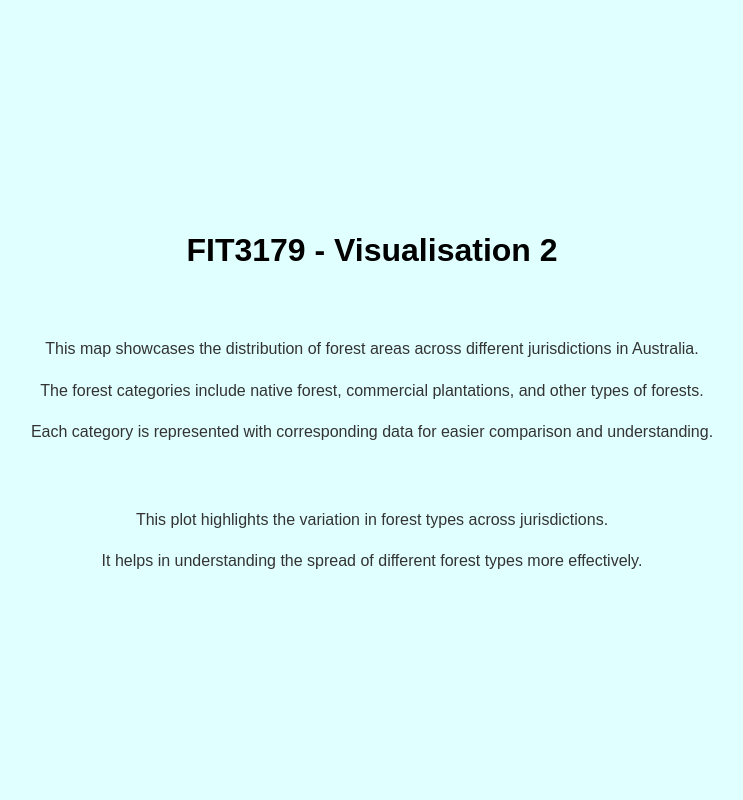
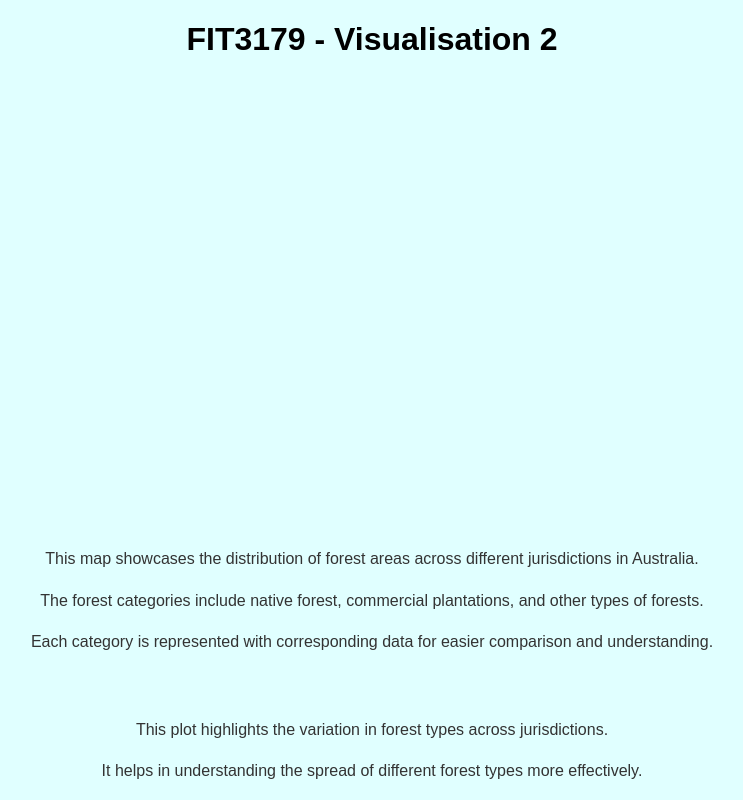
Before and after one commit to EdenNguyenDo/Data-Visualization-II, a plain HTML site: page index.html in a window 1280 px wide. Shown: the whole page, without its empty margins (268-1011 px from the left). Drawn offline with Linux system fonts and the light colour scheme; a script that the page names is missing.

Commit message:
Update index.html

```diff
--- a/index.html
+++ b/index.html
@@ -20,8 +20,14 @@
       text-align: center; /* Centers text content */
     }
 
-    #map1, #plot1 {
-      width: 80%; /* Adjust width for responsiveness */
+    #map1 {
+      width: 90vw; /* Set the width to 90% of the viewport width */
+      height: 60vh; /* Set the height to 60% of the viewport height */
+      margin-bottom: 20px;
+    }
+
+    #plot1 {
+      width: 80%;
       margin-bottom: 20px;
     }
 
```
